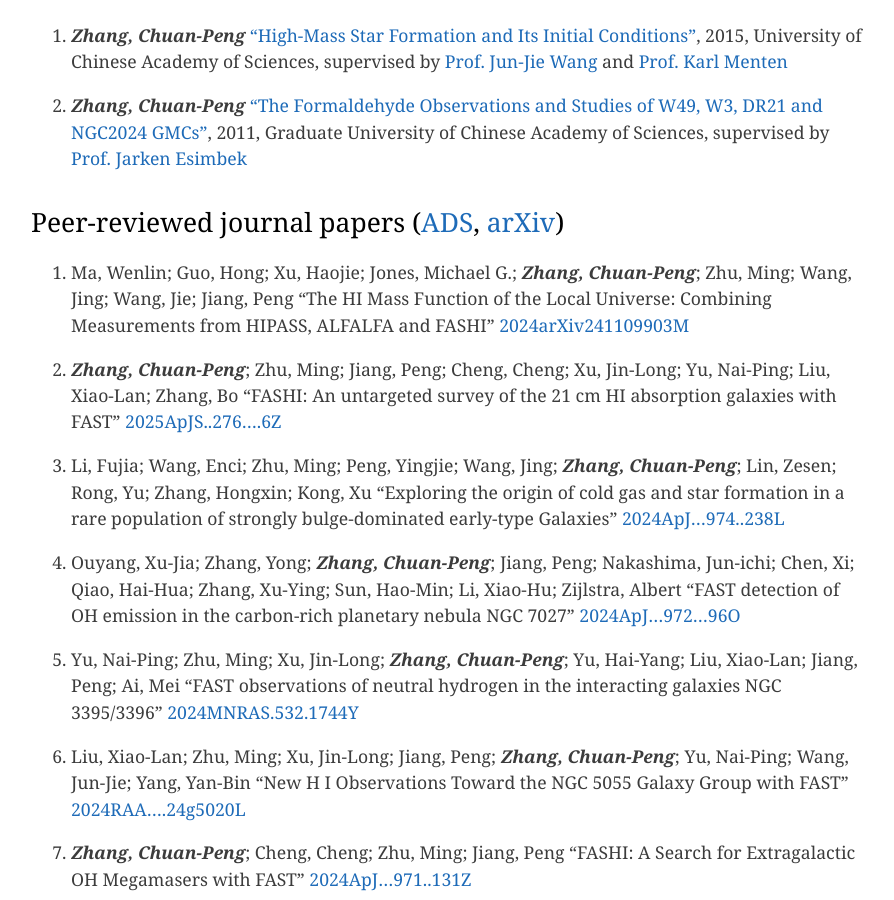
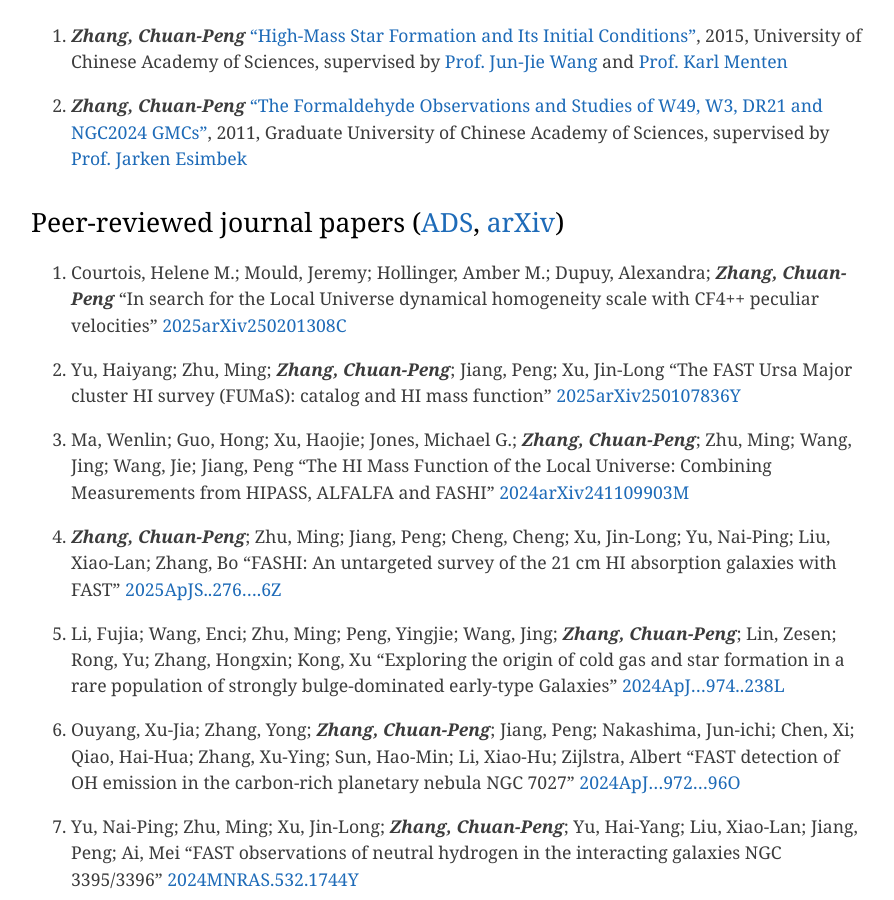
Before and after one commit to zcp521/zcp521.github.io, a Jekyll site: the page built from pub.md, in a window 1280 px wide and 900 px high, scrolled down 476 px. Shown: the whole window, without its empty margins (193-1087 px from the left). Built offline with Jekyll 4.4.1, drawn with Linux system fonts in a browser that asks for light colours.

Commit message:
Update pub.md

```diff
--- a/pub.md
+++ b/pub.md
@@ -13,6 +13,14 @@ tagline: "My publication list"
 
 
 ## Peer-reviewed journal papers ([ADS](https://ui.adsabs.harvard.edu/public-libraries/RijjUuncQru3dbS8Amb6eA), [arXiv](https://arxiv.org/a/zhang_c_2.html))
+
+78. Courtois, Helene M.; Mould, Jeremy; Hollinger, Amber M.; Dupuy, Alexandra; ***Zhang, Chuan-Peng***
+	"In search for the Local Universe dynamical homogeneity scale with CF4++ peculiar velocities"
+	[2025arXiv250201308C](https://ui.adsabs.harvard.edu/abs/2025arXiv250201308C/abstract)
+
+77. Yu, Haiyang; Zhu, Ming; ***Zhang, Chuan-Peng***; Jiang, Peng; Xu, Jin-Long
+	"The FAST Ursa Major cluster HI survey (FUMaS): catalog and HI mass function"
+	[2025arXiv250107836Y](https://ui.adsabs.harvard.edu/abs/2025arXiv250107836Y/abstract)
 
 76. Ma, Wenlin; Guo, Hong; Xu, Haojie; Jones, Michael G.; ***Zhang, Chuan-Peng***; Zhu, Ming; Wang, Jing; Wang, Jie; Jiang, Peng
 	"The HI Mass Function of the Local Universe: Combining Measurements from HIPASS, ALFALFA and FASHI"
```
